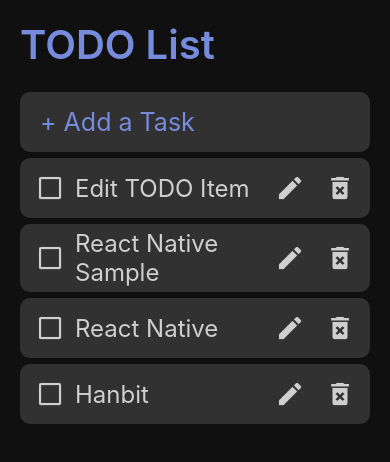
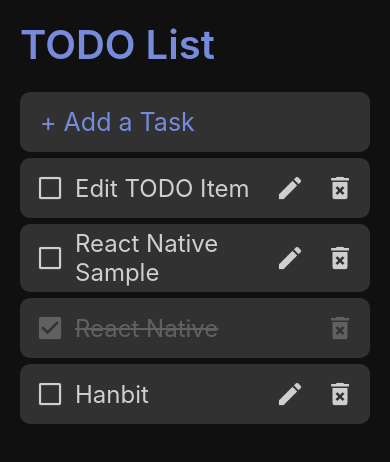
Before and after one commit to choi-day/react-native-todo, a React Native app: screen / in a window 390 px wide. Shown: the top 462 px of the page. Built offline with nearby package versions, Linux system fonts and the light colour scheme.

Commit message:
완료 기능 구현

```diff
--- a/src/App.js
+++ b/src/App.js
@@ -51,6 +51,11 @@
         delete currentTasks[id];
         setTasks(currentTasks);
     };
+    const _toggleTask = id => {
+        const currentTasks = Object.assign({}, tasks);
+        currentTasks[id]['completed'] = !currentTasks[id]['completed'];
+        setTasks(currentTasks);
+    };
 
     const _handleTextChange = text => {
         setNewTask(text);
@@ -74,7 +79,12 @@
                     {Object.values(tasks)
                     .reverse()
                     .map(item => (
-                    <Task key = {item.id} item={item} deleteTask={_deleteTask}/>))
+                    <Task
+                    key = {item.id}
+                    item={item}
+                    deleteTask={_deleteTask}
+                    toggleTask={_toggleTask}
+                    />))
                     }
                 </List>
             </Container>
--- a/src/components/IconButton.js
+++ b/src/components/IconButton.js
@@ -12,13 +12,14 @@
     margin: 10px;
 `;
 
-const IconButton = ({ type, onPressOut, id}) => {
+const IconButton = ({ type, onPressOut, id, completed}) => {
     const _onPressOut = () => {
         onPressOut(id);
-    }
+    };
+
     return (
         <TouchableOpacity onPressOut={_onPressOut}>
-            <Icon source={type}/>
+            <Icon source={type} completed={completed}/>
         </TouchableOpacity>
     );
 };
@@ -31,6 +32,7 @@
     type: PropTypes.oneOf(Object.values(images)).isRequired,
     onPressOut: PropTypes.func,
     id: PropTypes.string,
+    completed: PropTypes.bool,
 };
 
 export default IconButton;
--- a/src/components/Task.js
+++ b/src/components/Task.js
@@ -16,16 +16,32 @@
 const Contents = styled.Text`
     flex: 1;
     font-size: 24px;
-    color: ${({ theme }) => theme.text};
+    color: ${({ theme, completed }) => (completed ? theme.done : theme.text)};
+    text-decoration-line: ${({ completed }) =>
+        completed ? 'line-through' : 'none'};
 `;
 
-const Task = ({ item, deleteTask }) => {
+const Task = ({ item, deleteTask, toggleTask }) => {
     return (
     <Container>
-        <IconButton type={images.uncompleted}/>
-        <Contents>{item.text}</Contents>
-        <IconButton type={images.update} />
-        <IconButton type={images.delete} id = {item.id} onPressOut={deleteTask}/>
+      <IconButton
+        type={item.completed ? images.completed : images.uncompleted}
+        id={item.id}
+        onPressOut={toggleTask}
+        completed={item.completed}
+      />
+      <Contents completed={item.completed}>{item.text}</Contents>
+      {item.completed || (
+        <IconButton
+          type={images.update}
+        />
+      )}
+      <IconButton
+        type={images.delete}
+        id={item.id}
+        onPressOut={deleteTask}
+        completed={item.completed}
+      />
     </Container>
     );
 };
@@ -33,6 +49,7 @@
 Task.propTypes = {
     item: PropTypes.object.isRequired,
     delete: PropTypes.func.isRequired,
+    toggleTask: PropTypes.func.isRequired
 };
 
 export default Task;
```
